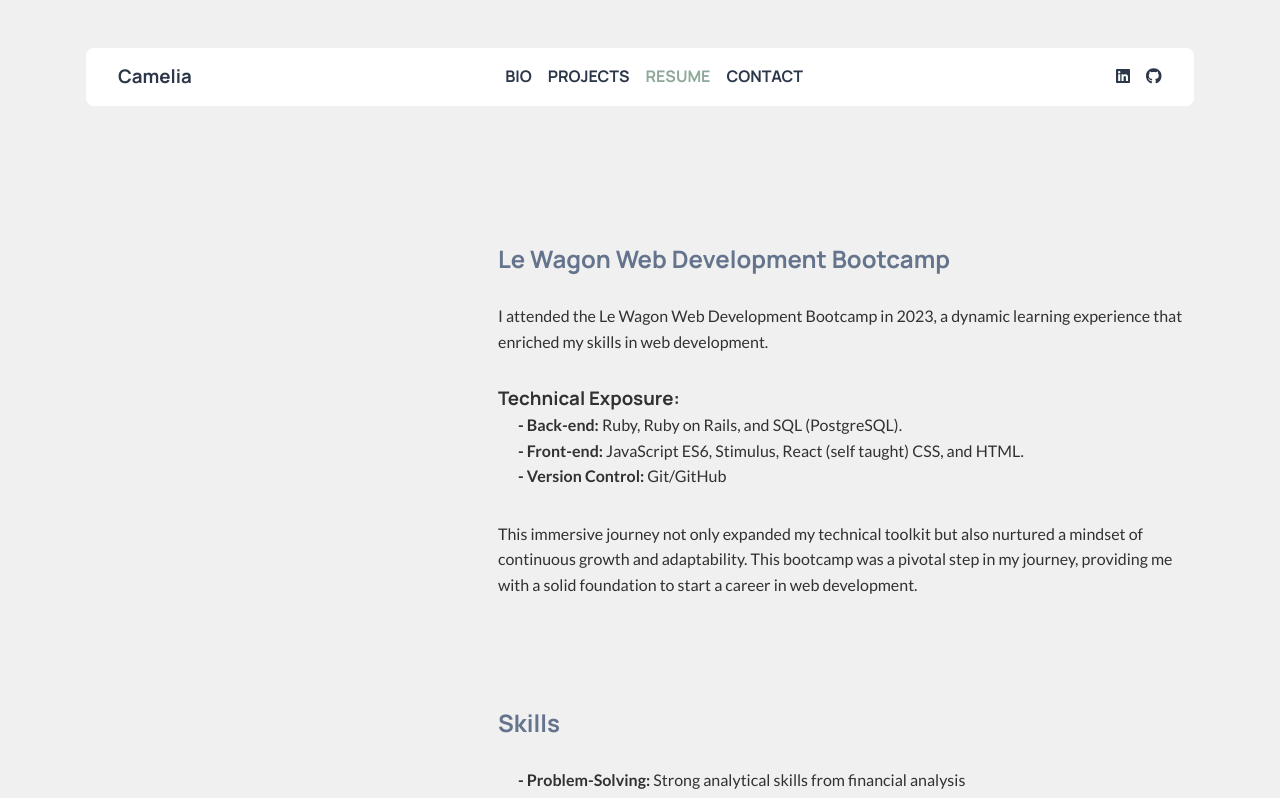
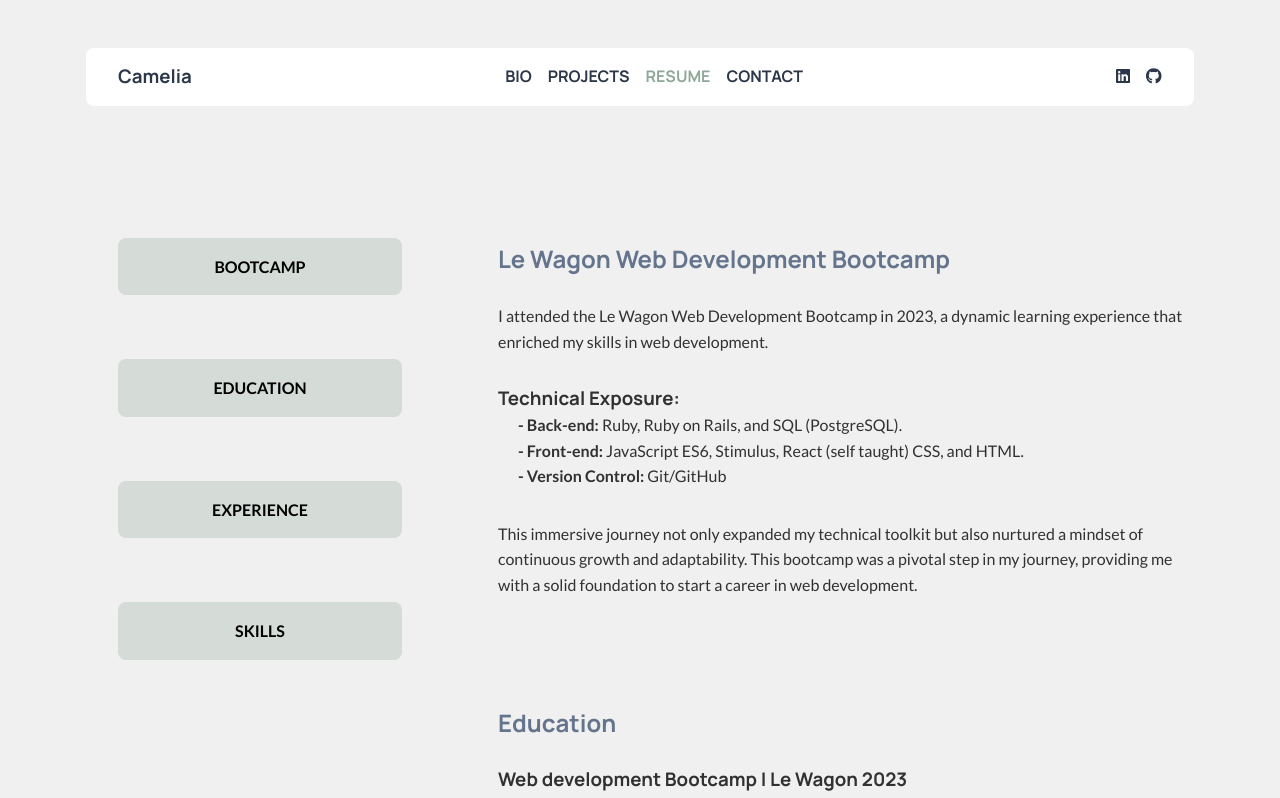
Before and after one commit to Cameliaasb/Resume, a React (Create React App) app: page /resume in a window 1280 px wide. Shown: the top 798 px of the page. Built offline with nearby package versions, Linux system fonts and the light colour scheme.

Commit message:
[UX] Resume btns to scroll

```diff
--- a/package.json
+++ b/package.json
@@ -17,6 +17,7 @@
     "react": "^18.2.0",
     "react-dom": "^18.2.0",
     "react-router-dom": "^6.18.0",
+    "react-router-hash-link": "^2.4.3",
     "react-scripts": "^5.0.1",
     "sass": "^1.69.5",
     "web-vitals": "^2.1.4"
--- a/src/components/Finance.js
+++ b/src/components/Finance.js
@@ -2,7 +2,7 @@
 
 const Finance = () => {
   return (
-    <div className='section text' id="finance">
+    <div className='section text' id="experience">
       <h2> Finance background </h2>
       <div className='text'>
         <div>
--- a/src/pages/Resume.js
+++ b/src/pages/Resume.js
@@ -1,38 +1,35 @@
-import React, { useState } from 'react';
+import React from 'react';
 import Navbar from '../components/Navbar';
 import Bootcamp from '../components/Bootcamp';
 import Skills from '../components/Skills';
 import Education from '../components/Education';
 import Finance from '../components/Finance';
+import { HashLink } from 'react-router-hash-link';
 
 
 const Resume = () => {
 
-  const sections = ["Bootcamp", "Skills", "Education", "Finance"]
-
-  const handleClick = (section) => {
-  }
-
-
+  const sections = ["bootcamp", "education", "experience", "skills"]
 
   return (
     <div>
       <Navbar />
       <div className='colsm-col'>
 
-        <div className='vertical-flex'>
-          {sections.map((section, index) =>
-            <div className='btn' key={section} onClick={handleClick()} >
-              {section}
-            </div>
+        <div className='vertical-navbar'>
+          {sections.map((section) =>
+            <HashLink to={`/resume#${section}`} className='btn'
+              key={section}
+              scroll={el => window.scroll({ top: el.offsetTop - 100 })}
+            > {section.toUpperCase()}</HashLink>
           )}
         </div>
 
         <div className='text'>
           <Bootcamp />
-          <Skills />
           <Education />
           <Finance />
+          <Skills />
         </div>
 
       </div>
--- a/src/styles/_common.scss
+++ b/src/styles/_common.scss
@@ -71,7 +71,7 @@
 
 
 .two-cols, .colsm-col {
-  align-items:          center;
+  align-items:          start;
   gap:                  64px;
   margin:               20px 0 80px 0;
 }
--- a/src/styles/pages/_resume.scss
+++ b/src/styles/pages/_resume.scss
@@ -11,3 +11,17 @@
 .padding-left {
   padding-left:   20px;
 }
+
+.vertical-navbar {
+  position:     sticky;
+  top:          100px;
+
+  .btn {
+    background-color: $lighter-color;
+    padding:          1rem 2rem;
+    text-align:       center;
+    margin:           2rem;
+    border-radius:    $border-radius;
+    font-weight:      bolder;
+  }
+}
```
Also changed, not shown: 1 other file (tests, documents, lock files or other folders).
